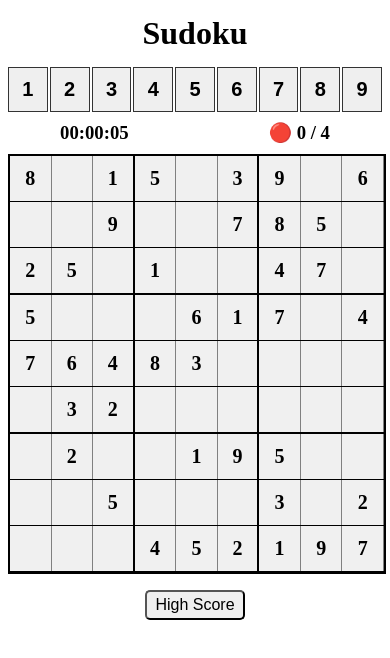
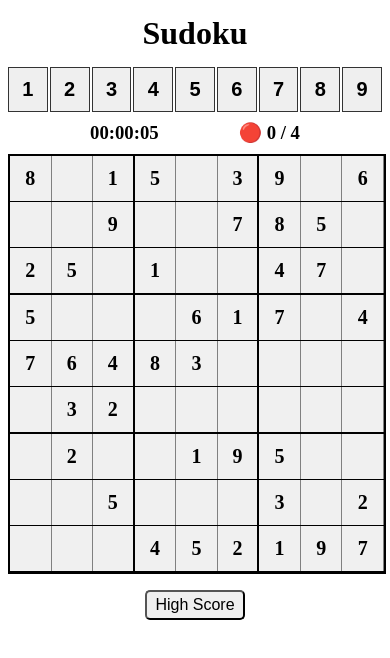
Before and after one commit to mahoozi97/sudoku-project, a plain HTML site: page index.html in a window 390 px wide. Drawn offline with Linux system fonts and the light colour scheme.

Commit message:
Update puzzle status styling for improved layout and spacing

```diff
--- a/style.css
+++ b/style.css
@@ -131,4 +131,11 @@ button:hover {
   .sudoku {
     max-width: 100%;
   }
+
+  .puzzle-status {
+    display: flex;
+    justify-content: center;
+    align-items: center;
+    gap: 20px;
+  }
 }
```
